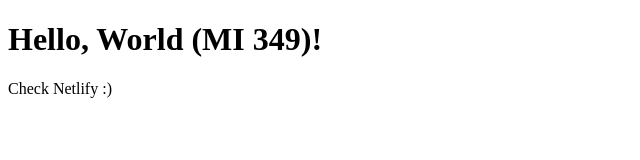
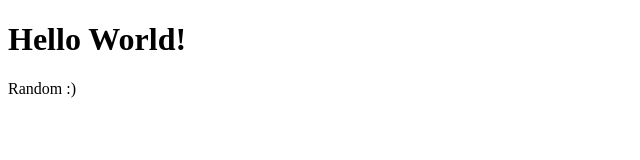
Before and after one commit to keetonlanzy/hello_mi349, a plain HTML site: page index.html in a window 1280 px wide. Shown: the whole page, without its empty margins (0-640 px from the left). Drawn offline with Linux system fonts and the light colour scheme.

Commit message:
new commit

```diff
--- a/index.html
+++ b/index.html
@@ -7,7 +7,7 @@
     <title>Hello MI 349</title>
 </head>
 <body>
-    <h1>Hello, World (MI 349)!</h1>
-    <p>Check Netlify :)</p>
+    <h1>Hello World!</h1>
+    <p>Random :)</p>
 </body>
 </html>
```
Also changed, not shown: 2 other files.
